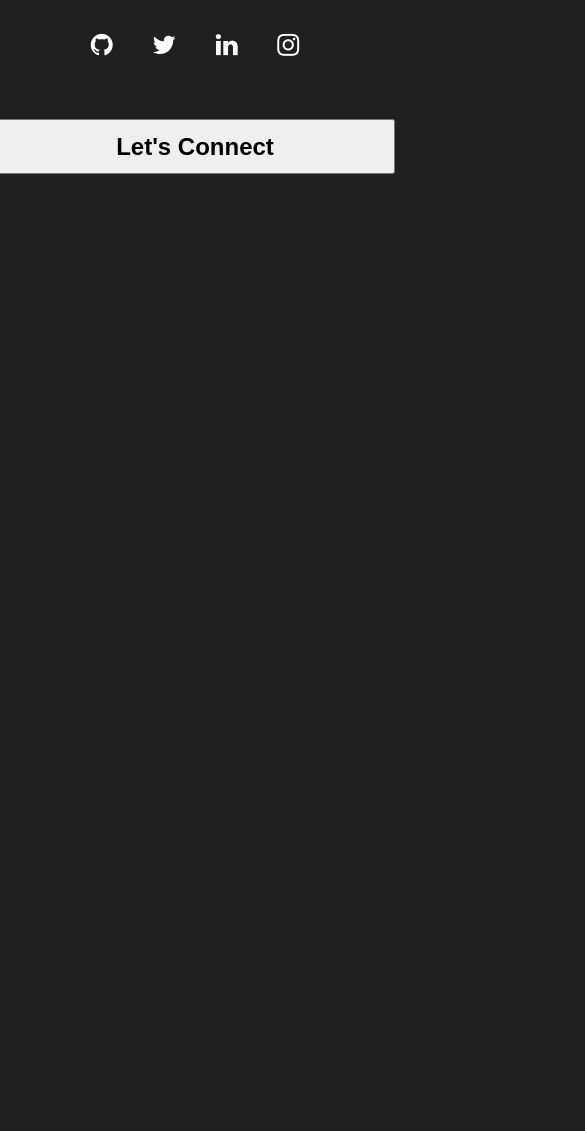
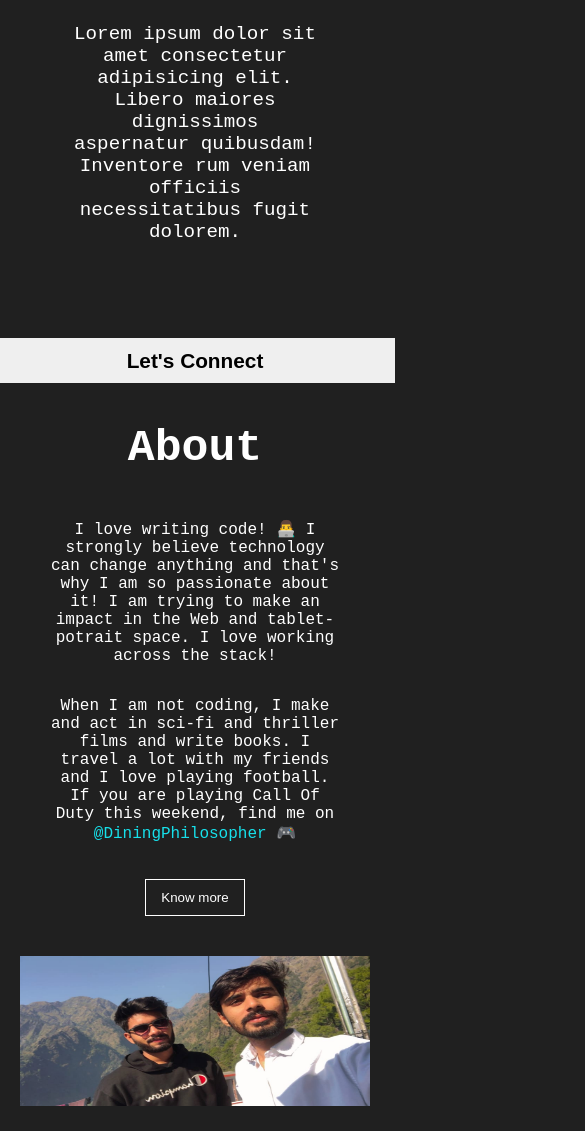
Before and after one commit to ankitojha07/dark_coders_portfolio, a plain HTML site: page index.html in a window 390 px wide. Shown: the part 660-1791 px from the top of the page, 585 px wide, since content can reach past the window. Before the commit the page ends 857 px from the top, so only its background shows below. Drawn offline with Linux system fonts and the light colour scheme; a web font is replaced by a local one.

Commit message:
about page added

```diff
--- a/css/style.css
+++ b/css/style.css
@@ -30,9 +30,14 @@ a{
 }
 
 .section{
-    padding-left: 50px;
-    padding-right: 50px;
+    margin-left: 50px;
+    margin-right: 50px;
     padding-top: 5px
+}
+
+.section-content{
+    margin-left: 200px;
+    margin-right: 200px;
 }
 
 .justify-center{
@@ -92,23 +97,171 @@ a{
     align-items: center;
 }
 .image{
-    height: 200px;
-    width: 200px;
-    border-radius: 50%;
+    height: 400px;
+    width: 300px;
+    border-radius: 10%;
 }
 
 .bio{
+    margin-top: 20px;
     font-size: 1.2rem;
     text-align: center;
+    padding: 20px;
 }
 .btn-connect{
     align-items: center;
-    font-size: 1.5rem;
+    font-size: 1.3rem;
     font-weight: 800;
     width: 400px;
-    height: 55px;
+    height: 45px;
+    padding: 10px;
+    margin-top: 20px;
+    border: none;
 }
 .btn-connect:hover{
-    transform: scale(1.3);
+    transform: scale(1.1);
     transition: ease-in-out 500ms;
+    border: none;
 }
+
+/* About section start here  */
+.about{
+    margin-top: 30px;
+}
+.content-left-right{
+    display: flex;
+    flex-direction: row;
+    justify-content: center;
+    align-items: center;
+}
+.title-section{
+    font-size: 2.8rem;
+    font-weight: 800;
+}
+
+.left-text{
+    display: flex;
+    flex-direction: column;
+    justify-content: center;
+    align-items: center;
+}
+
+/* images properties  */
+
+.img-landscape{
+    padding: 20px;
+    height: 200px;
+    width: 400px;
+
+}
+.img-portrait{
+    height: 300px;
+    width: 200px;
+
+}
+
+.special-text{
+    color: rgb(23, 224, 234);
+}
+p{
+    text-align: center;
+}
+
+/* button  */
+.btn-know{
+    text-align: center;
+    margin-top: 20px;
+    width: 100px;
+    border: 1px solid;
+    padding: 10px;
+    background-color:rgb(32, 32, 32);
+    color: #fff;
+}
+.btn-know:hover{
+    background-color: rgb(202, 18, 144);
+    transform: scale(1.1);
+    transition: ease-in-out 200ms;
+    border: none;
+
+
+}
+
+/* animations  */
+.images:hover{
+    transform: scale(1.1);
+    transition: ease-in-out 400ms;
+}
+
+
+
+/* responsive design  */
+@media screen and (max-width: 1050px) {
+    .section-content{
+        margin-left: 100px;
+        margin-right: 100px;
+    }
+    .navbar{
+        display: flex;
+        flex-direction: column;
+    }
+    .logo{
+        text-align: center;
+        align-items: center;
+    }
+    .logo a{
+        text-align: center;
+        font-size: 1.8rem;
+    }
+    .nav-menu a{
+        font-size: 0.8rem;
+    }
+    .social-icons{
+        visibility: hidden;
+    }
+
+    .hero-section{
+        height: 100%;
+    }
+
+    .bio{
+        margin-top: 40px;
+    }
+
+    /* about section  */
+    .about{
+        margin-top: 40px;
+    }
+    .title-section{
+        text-align: center;
+    }
+
+    .img-landscape{
+        height: 200px;
+    width: 400px;
+    }
+}
+
+
+@media screen and (max-width:950px) {
+    .section-content{
+        margin-left: 50px;
+        margin-right: 50px;
+    }
+    .content-left-right{
+        display: flex;
+        flex-direction: column;
+        justify-content: center;
+        align-items: center;
+    }
+
+    .left-text{
+        padding: 0;
+        direction: unset;
+    }
+    .img-landscape{
+        margin-top: 20px;
+        height: 150px;
+    width: 350px;
+    }
+
+}
--- a/index.html
+++ b/index.html
@@ -23,16 +23,16 @@
   <!-- body starts here  -->
   <body>
     <nav class="section navbar">
-      <div class="left logo">
+      <div class="logo">
         <a href="#">Ankit Ojha</a>
       </div>
-      <div class="center nav-menu justify-center">
+      <div class="nav-menu justify-center">
         <a href="#">Home</a>
         <a href="#">About</a>
         <a href="#">Projects</a>
         <a href="#">Skills</a>
       </div>
-      <div class="right social-icons justify-center">
+      <div class="social-icons justify-center">
         <a href="#" class="fa fa-github"></a>
         <a href="#" class="fa fa-twitter"></a>
         <a href="#" class="fa fa-linkedin"></a>
@@ -41,9 +41,9 @@
     </nav>
 
     <!-- section 1 start here  -->
-    <div class="section hero-section">
+    <div class="section-content hero-section">
       <div class="hero-img">
-        <img class="image" src="./public/ankit-img.jpeg" alt="" />
+        <img class="image" src="./public/ankit-3.jpeg" alt="" />
       </div>
       <div class="bio">
         Lorem ipsum dolor sit amet consectetur adipisicing elit. Libero maiores
@@ -58,5 +58,37 @@
       </div>
       <button class="btn-connect">Let's Connect</button>
     </div>
+
+    <!-- section 2 start here  -->
+    <div class="section-content about">
+      <h1 class="title-section">About</h1>
+      <div class="content-left-right">
+        <div class="left-text">
+          <p>
+            I love writing code! 👨‍💻 I strongly believe technology can change
+            anything and that's why I am so passionate about it! I am trying to
+            make an impact in the Web and tablet-potrait space. I love working
+            across the stack!
+          </p>
+
+          <p>
+            When I am not coding, I make and act in sci-fi and thriller films
+            and write books. I travel a lot with my friends and I love playing
+            football. If you are playing Call Of Duty this weekend, find me on
+            <span class="special-text">@DiningPhilosopher</span> 🎮
+          </p>
+          <button class="btn-know">Know more</button>
+        </div>
+        <div class="image-stack">
+          <div class="image-stack__item image-stack__item--bottom">
+            <img
+              class="images img-landscape"
+              src="./public/ankit-7.jpeg"
+              alt=""
+            />
+          </div>
+        </div>
+      </div>
+    </div>
   </body>
 </html>
```
Also changed, not shown: public/ankit-3.jpeg (added), public/ankit-7.jpeg (added).
